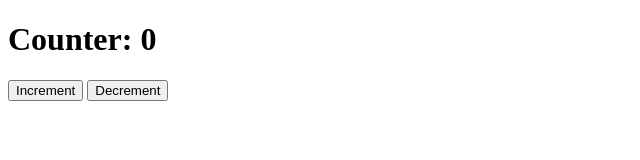
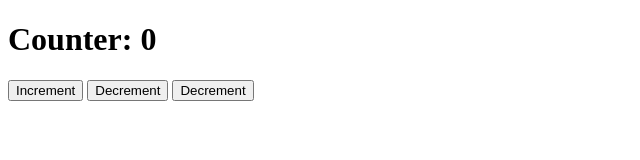
Before and after one commit to Abinash-Developer/learn_git, a plain HTML site: page index.html in a window 1280 px wide. Shown: the whole page, without its empty margins (0-640 px from the left). Drawn offline with Linux system fonts and the light colour scheme.

Commit message:
html code commit

```diff
--- a/index.html
+++ b/index.html
@@ -8,6 +8,7 @@
   <h1>Counter: <span id="count">0</span></h1>
   <button onclick="increment()">Increment</button>
   <button onclick="decrement()">Decrement</button>
+  <button onclick="decrement()">Decrement</button>
 
   <script src="index.js"></script>
 </body>
```
